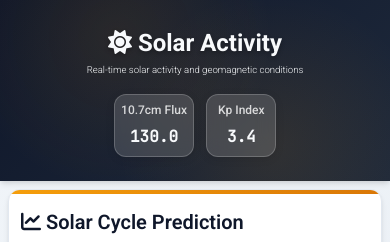
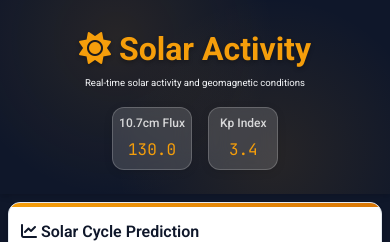
Before and after one commit to apider-coding/isn-poller, a FastAPI app: page / in a window 390 px wide. Shown: the top 242 px of the page. Run offline with FastAPI, Linux system fonts and the light colour scheme; some libraries are stand-ins or nearby versions.

Commit message:
fix: change color and some cleanup

```diff
--- a/package.json
+++ b/package.json
@@ -5,7 +5,7 @@
   "main": "index.js",
   "scripts": {
     "release": "standard-version",
-    "dev": "uvicorn --host localhost --workers 1 app:app"
+    "dev": "uvicorn --host localhost --workers 1 app:app --reload"
   },
   "repository": {
     "type": "git",
--- a/static/styles.css
+++ b/static/styles.css
@@ -23,7 +23,7 @@
 body {
   font-family: 'Roboto', sans-serif;
   line-height: 1.6;
-  color: var(--primary-color);
+  /* color: var(--primary-color); */
   background: linear-gradient(135deg, var(--background-color) 0%, #e2e8f0 100%);
   min-height: 100vh;
   padding: 0;
@@ -31,7 +31,8 @@ body {
 }
 
 header {
-  background: linear-gradient(135deg, var(--primary-color) 0%, var(--secondary-color) 100%);
+  background: var(--primary-color);
+  /* background: linear-gradient(135deg, var(--primary-color) 0%, var(--secondary-color) 100%); */
   color: var(--light-color);
   padding: 1rem 1rem;
   margin-top: 0%;
@@ -63,6 +64,7 @@ header::before {
   justify-content: center;
   flex-direction: column;
   gap: 1rem;
+
 }
 
 .header-title {
@@ -113,24 +115,29 @@ header::before {
 }
 
 .indicator-value {
-  font-size: 1.25rem;
-  font-weight: 700;
-  color: var(--light-color);
+  font-size: 1rem;
+  /* font-weight: 700; */
+  color: var(--accent-color);
   font-family: 'JetBrains Mono', monospace;
 }
 
 header h1 {
-  font-size: 2.5rem;
+  font-size: 2rem;
   font-weight: 700;
   margin: 0;
   position: relative;
   z-index: 1;
   text-shadow: 0 2px 4px rgba(0, 0, 0, 0.3);
+  color: var(--accent-color);
+}
+
+header h1 .fa-sun {
+  color: var(--accent-color);
 }
 
 h2 {
-  font-size: 1.5rem;
-  margin-bottom: 1rem;
+  font-size: 1rem;
+  margin-bottom: 0rem;
   color: var(--primary-color);
   font-weight: 600;
 }
@@ -138,8 +145,8 @@ h2 {
 .description {
   max-width: 800px;
   margin: 0 auto;
-  font-weight: 300;
   font-size: 0.6rem;
+  color: var(--light-color);
 }
 
 .data-info {
@@ -187,7 +194,7 @@ h2 {
 
 .graph-container {
   width: 100%;
-  height: 450px;
+  height: 250px;
   border-radius: 8px;
   overflow: hidden;
 }
@@ -209,11 +216,11 @@ h2 {
 }
 
 footer {
-  background: linear-gradient(135deg, var(--primary-color) 0%, var(--secondary-color) 100%);
+  background: var(--primary-color);
   color: var(--light-color);
   text-align: center;
   padding: 2rem 1rem;
-  margin-top: 2rem;
+  margin-top: 0rem;
   box-shadow: 0 -4px 6px -1px rgba(0, 0, 0, 0.1);
 }
 
@@ -297,20 +304,8 @@ footer .data-timestamp small {
     padding: 1rem 1.5rem;
   }
 
-  .graph-container {
-    height: 350px;
-  }
-
   .solar-cycle-img-container {
     height: 350px;
-  }
-
-  header h1 {
-    font-size: 2rem;
-  }
-
-  .header-indicators {
-    gap: 0.75rem;
   }
 
   .indicator-card {
@@ -324,15 +319,12 @@ footer .data-timestamp small {
     padding: 0.5rem;
     margin: 0 auto;
     gap: 0.5rem;
+    background-color: var(--primary-color);
   }
 
   .graph-card {
     padding: 1rem;
     border-radius: 12px;
-  }
-
-  .graph-container {
-    height: 280px;
   }
 
   .solar-cycle-img-container {
@@ -343,18 +335,10 @@ footer .data-timestamp small {
     padding: 1.5rem 1rem;
   }
 
-  header h1 {
-    font-size: 1.75rem;
-  }
-
   .header-content {
     flex-direction: column;
     gap: 1rem;
     justify-content: flex-start;
-  }
-
-  .header-title {
-    text-align: center;
   }
 
   .header-indicators {
@@ -365,14 +349,6 @@ footer .data-timestamp small {
   .indicator-card {
     padding: 0.4rem;
     min-width: 70px;
-  }
-
-  .indicator-value {
-    font-size: 1rem;
-  }
-
-  h2 {
-    font-size: 1.25rem;
   }
 
   footer {
@@ -389,16 +365,8 @@ footer .data-timestamp small {
     padding: 1rem 0.75rem;
   }
 
-  .graph-container {
-    height: 250px;
-  }
-
   .solar-cycle-img-container {
     height: 250px;
-  }
-
-  header h1 {
-    font-size: 1.5rem;
   }
 
   .alert {
```
